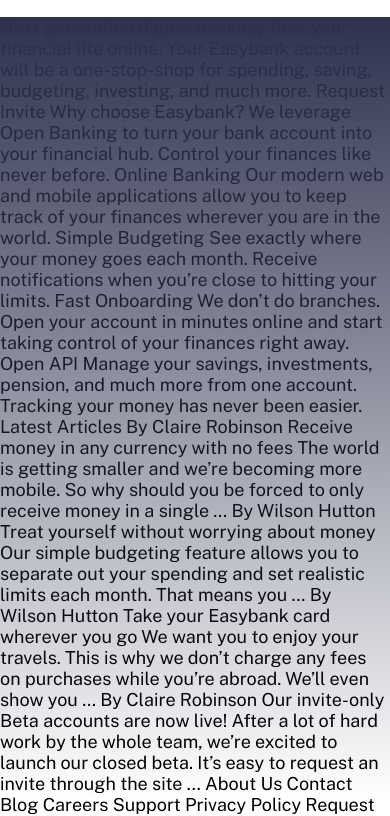
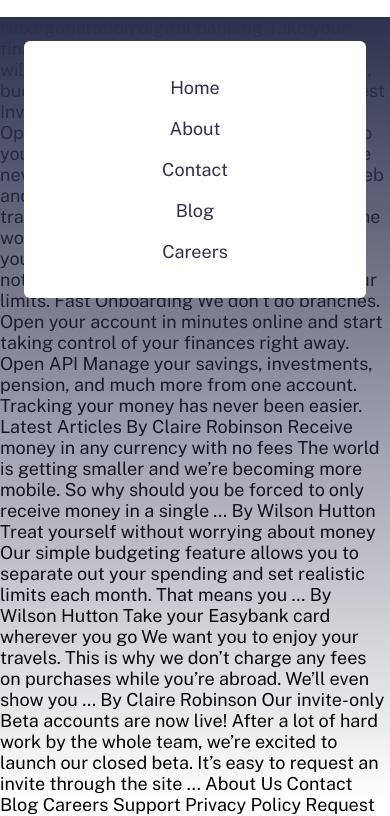
Before and after one commit to davidballezaa/frontend-mentor, a plain HTML site: page easybank-landing-page/index.html in a window 390 px wide. Both pictures are taken after a click on the link 355 px from the left and 31 px from the top of the page. Shown: the part 45-861 px from the top of the page. Drawn offline with nearby package versions, Linux system fonts and the light colour scheme.

Commit message:
finished with animation for the links in mobile when clicking hamburguer

```diff
--- a/easybank-landing-page/app/js/script.js
+++ b/easybank-landing-page/app/js/script.js
@@ -1,15 +1,20 @@
 const header = document.querySelector('.header');
 const hamburguerButton = document.getElementById('hamburguerButton');
 const overlay = document.querySelector('.overlay');
+const linksMobile = document.querySelector('.header__links--mobile');
 
 hamburguerButton.addEventListener('click', function(){
     if(header.classList.contains('open')){ //If it is closed
         header.classList.remove('open');
         overlay.classList.remove('fade-in');
         overlay.classList.add('fade-out');
+        linksMobile.classList.remove('fade-in');
+        linksMobile.classList.add('fade-out');
     } else {
         header.classList.add('open');
         overlay.classList.remove('fade-out');
         overlay.classList.add('fade-in');
+        linksMobile.classList.remove('fade-out');
+        linksMobile.classList.add('fade-in');
     }
 });
--- a/easybank-landing-page/app/scss/_globals.scss
+++ b/easybank-landing-page/app/scss/_globals.scss
@@ -39,9 +39,25 @@
         justify-content: space-between;
     }
 
+    &-jc-c {
+        justify-content: center;
+    }
+
     &-ai-c {
         align-items: center;
     }
+
+    &-d-col {
+        flex-direction: column;
+    }
+
+}
+
+// Spacing
+
+.container-left-right{
+    padding-left: 2.2rem;
+    padding-right: 2.2rem;
 }
 
 // Visibility
--- a/easybank-landing-page/app/scss/_header.scss
+++ b/easybank-landing-page/app/scss/_header.scss
@@ -11,12 +11,14 @@
                opacity: 0;
            }
            span:last-child {
-                transform: rotate(-45deg);           }
+                transform: rotate(-45deg);
+           }
         }
+
     }
 
     .overlay {
-        position: fixed;
+        position: absolute;
         top: 62px;
         bottom: 0;
         right: 0;
@@ -24,6 +26,7 @@
         background: linear-gradient($darkBlue, transparent);
         visibility: hidden;
     }
+
 
     nav {
         padding: 2rem 2.2rem;
@@ -60,6 +63,24 @@
         }
 
 
+    }
+
+    &__links--mobile {
+        position: absolute;
+        width: calc(100% - 48px);
+        background-color: $white;
+        padding: 2.6rem;
+        margin: 2.4rem;
+        visibility: hidden;
+        border-radius: 6px;
+
+        a {
+            display: block;
+            padding: 1rem;
+            text-align: center;
+            font-size: $font-medium;
+            color: $darkBlue;
+        }
     }
 
     &__links {
--- a/easybank-landing-page/index.html
+++ b/easybank-landing-page/index.html
@@ -15,7 +15,7 @@
 </head>
 <body>
   <header class="header">
-    <div class="overlay"></div>
+    <div class="overlay hide-for-desktop"></div>
 
     <nav class="flex flex-jc-sb flex-ai-c">
       <a href="/" class="header__logo"><img src="./images/logo.svg" alt="EasyBank logo"></a>
@@ -34,6 +34,14 @@
 
       <a href="#" class="header__cta button hide-for-mobile">Request Invite</a>
     </nav>
+
+    <div class="header__links--mobile hide-for-desktop">
+        <a href="#">Home</a>
+        <a href="#">About</a>
+        <a href="#">Contact</a>
+        <a href="#">Blog</a>
+        <a href="#">Careers</a>
+    </div>
   </header>
   <main>
 
```
Also changed, not shown: easybank-landing-page/css/style.css, 1 other file.
